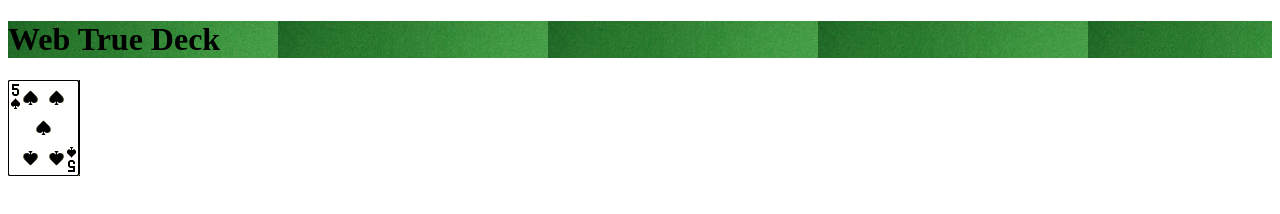
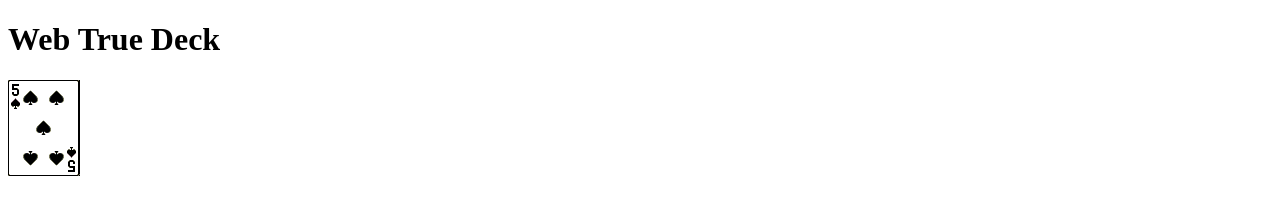
Before and after one commit to JoeFranks1993/Card-Deck, a plain HTML site: page index.html in a window 1280 px wide. Drawn offline with nearby package versions, Linux system fonts and the light colour scheme.

Commit message:
Update
Update

```diff
--- a/index.html
+++ b/index.html
@@ -3,7 +3,7 @@
 
 <head>
   <meta charset="utf-8">
- <title>Web True Deck</title>
+ <title>A Simple Deck Of Cards</title>
 <link rel="stylesheet" type="text/css" href="style.css">
 <div></div>
 </head>
--- a/style.css
+++ b/style.css
@@ -6,10 +6,3 @@
     position: fixed;
     margin: 0;
 }
-
-#wrapper {
-    background-image: url(images/cardtable.jpg);
-      height:100%;
-  width:100%;
-
-}
```
